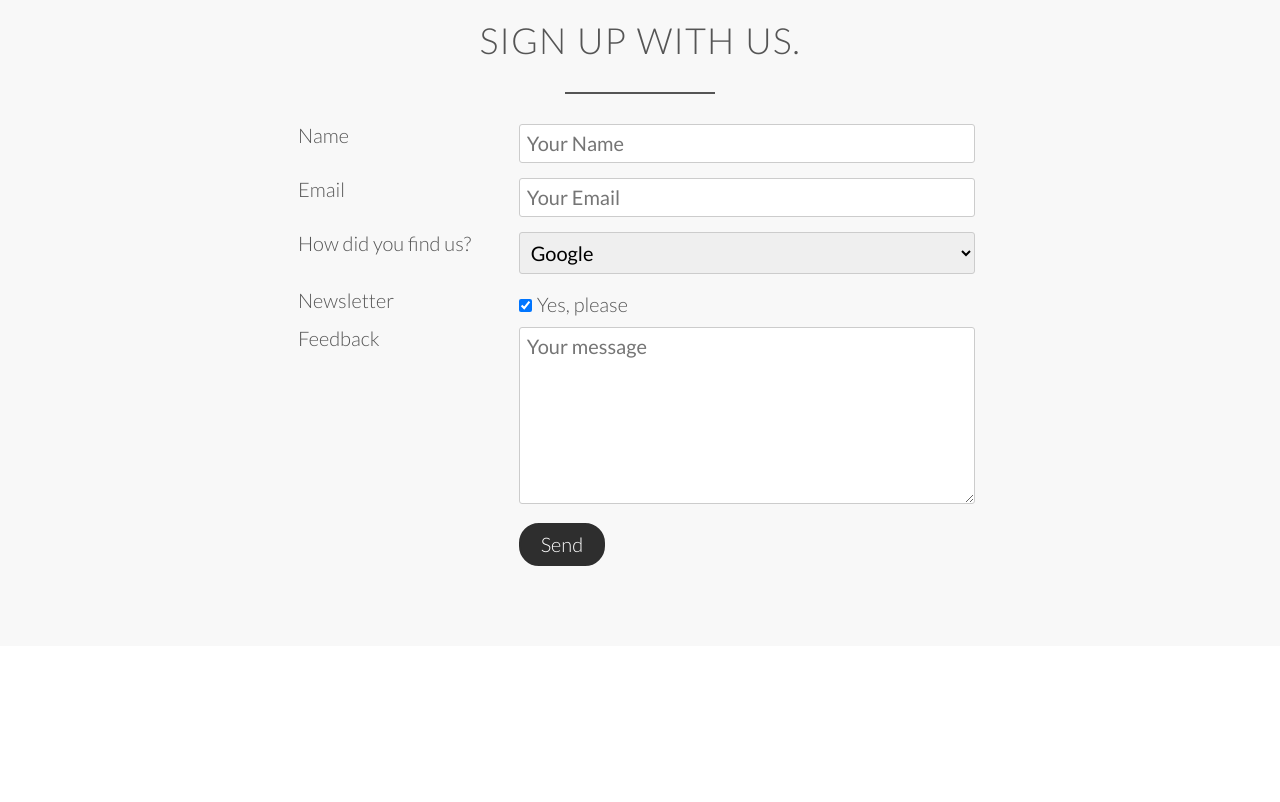
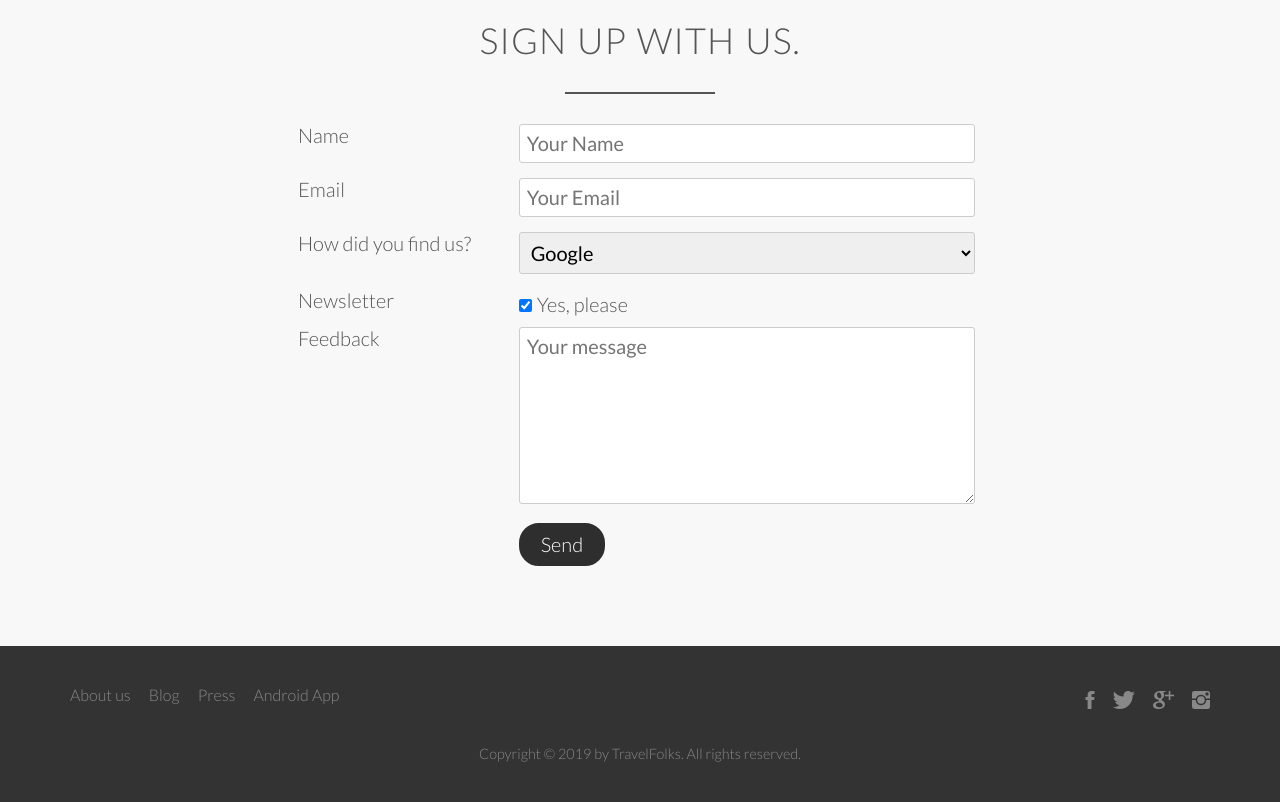
Before and after one commit to namanjo/FolkExplore, a plain HTML site: page index.html in a window 1280 px wide. Shown: the part 4693-5495 px from the top of the page. Before the commit the page ends 5339 px from the top, so only its background shows below. Drawn offline with nearby package versions, Linux system fonts and the light colour scheme; files whose address does not match are found by name.

Commit message:
Created the footer Section.

```diff
--- a/index.html
+++ b/index.html
@@ -359,8 +359,30 @@
             </div>
        </form>
      </div>
+   </section>
 
-   </section>
+   <footer>
+     <div class="container">
+         <ul class="footer-nav">
+           <li><a href="#">About us</a></li>
+           <li><a href="#">Blog</a></li>
+           <li><a href="#">Press</a></li>
+           <li><a href="#">Android App</a></li>
+         </ul>
+
+
+         <ul class="social-links">
+           <li><a href="#"><i class="ion-social-facebook"></i></a></li>
+           <li><a href="#"><i class="ion-social-twitter"></i></a></li>
+           <li><a href="#"><i class="ion-social-googleplus"></i></a></li>
+           <li><a href="#"><i class="ion-social-instagram"></i></a></li>
+         </ul>
+     </div>
+
+     <div class="container">
+       <p>Copyright &copy; 2019 by TravelFolks. All rights reserved.</p>
+     </div>
+   </footer>
 
   </body>
 </html>
--- a/resources/css/style.css
+++ b/resources/css/style.css
@@ -479,14 +479,14 @@ cite img{
 }
 
 .reservation-btn:hover,
-.reservation-btn:active,
+.reservation-btn:active
 {
   background-color: #555;
   color: #fff;
 }
 
 /*--------------------------*/
-/*Active Tours*/
+/*Signup -section*/
 /*--------------------------*/
 .section-form{
   background-color: #f8f8f8;
@@ -527,3 +527,64 @@ input[type=submit]:active{
 input[type=checkbox]{
   margin: 10px 5px 15px 0;
 }
+
+/*--------------------------*/
+/*Footer*/
+/*--------------------------*/
+
+footer{
+  background-color: #333;
+  padding: 40px;
+  font-size: 80%;
+}
+
+.footer-nav{
+  list-style: none;
+  float: left;
+}
+
+.social-links{
+  list-style: none;
+  float: right;
+}
+
+.footer-nav li,
+.social-links li{
+  display: inline-block;
+  margin-right: 15px;
+}
+
+.footer-nav li:last-child,
+.social-links li:last-child{
+  margin-right: 0;
+}
+
+.footer-nav li a:link,
+.footer-nav li a:visited,
+.social-links li a:link,
+.social-links li a:visited{
+  text-decoration: none;
+  border: 0;
+  color:#888;
+  transition: color 0.2s;
+}
+
+.footer-nav li a:hover,
+.footer-nav li a:active,
+.social-links li a:hover,
+.social-links li a:active{
+  color: #ddd;
+}
+
+.social-links li a:link,
+.social-links li a:visited{
+  font-size: 150%;
+}
+
+footer p{
+  color: #888;
+  text-align: center;
+  font-size: 90%;
+  margin-top: 60px;
+  clear: both;
+}
```
